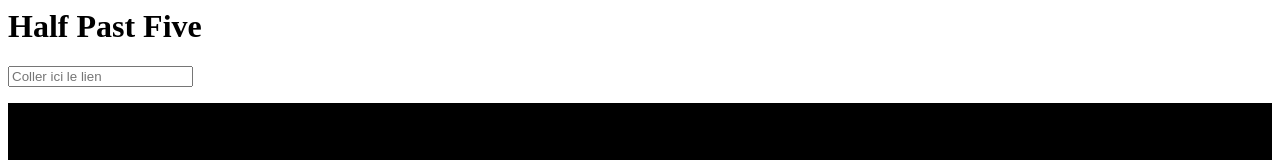
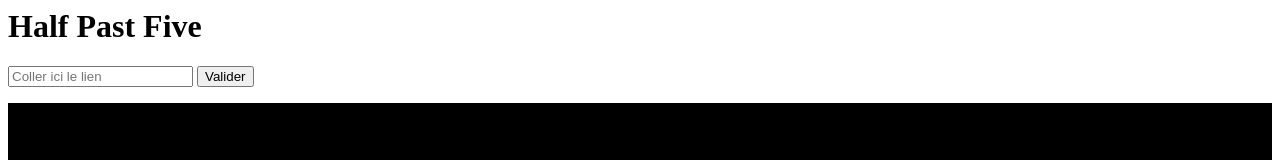
Before and after one commit to Le-Stagiaire/HalfPastFive, a plain HTML site: page templates/index.html in a window 1280 px wide. Shown: the top 160 px of the page. Drawn offline with Linux system fonts and the light colour scheme.

Commit message:
Add submit input

```diff
--- a/templates/index.html
+++ b/templates/index.html
@@ -17,6 +17,7 @@
       <section id="main">
         <form class="download-form" method="post">
           <input id="url" name="url" value="" placeholder="Coller ici le lien" />
+          <input type="submit" value="Valider">
         </form>
         <div class="wavesurfer"></div>
         <div class="wavesurfer-timeline"></div>
```
